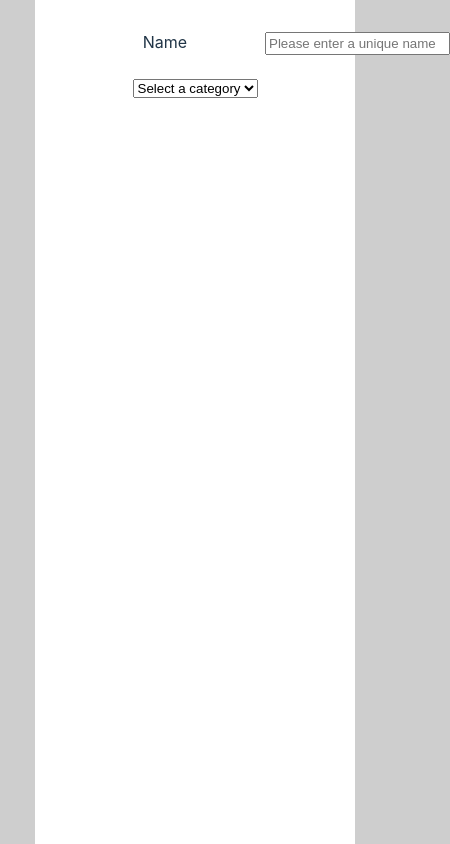
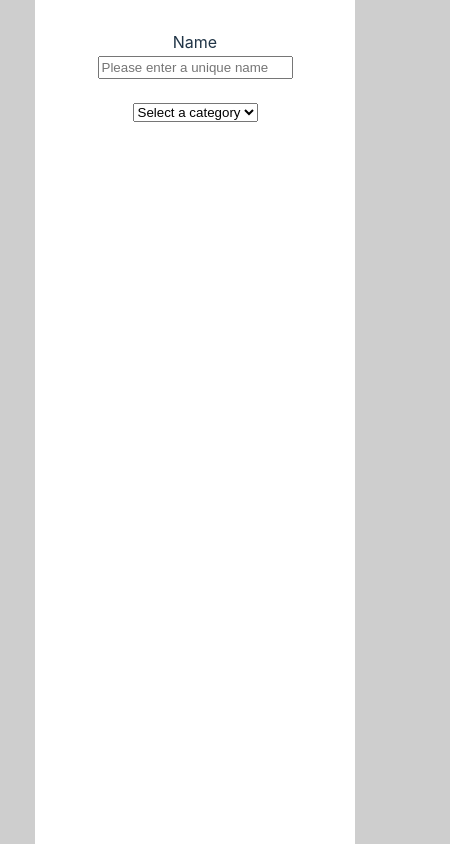
Before and after one commit to jamesritzman/react-interview-202404, a React (Vite) app: page / in a window 390 px wide. Shown: the whole page, 450 px wide, since content can reach past the window. Built offline with nearby package versions, Linux system fonts and the light colour scheme.

Commit message:
adds additional responsive styles to text input

```diff
--- a/src/components/TextInput/TextInput.css
+++ b/src/components/TextInput/TextInput.css
@@ -3,8 +3,22 @@
     .input-wrapper {
         text-align: left;
 
+        input {
+            width: 50%;
+        }
+
         .validation-message {
             color: red;
         }
     }
+
+    @media screen and (width < 720px) {
+        .input-wrapper {
+            text-align: center;
+
+            input {
+                width: 75%;
+            }
+        }
+    }
 }
--- a/src/pages/Form.css
+++ b/src/pages/Form.css
@@ -6,4 +6,11 @@
         max-width: 960px;
         margin: 0 auto 20px;
     }
+
+    @media screen and (width < 720px) {
+        .grid-container {
+            /* stack elements by making only one column */
+            grid-template-columns: minmax(0, 1fr);
+        }
+    }
 }
```
